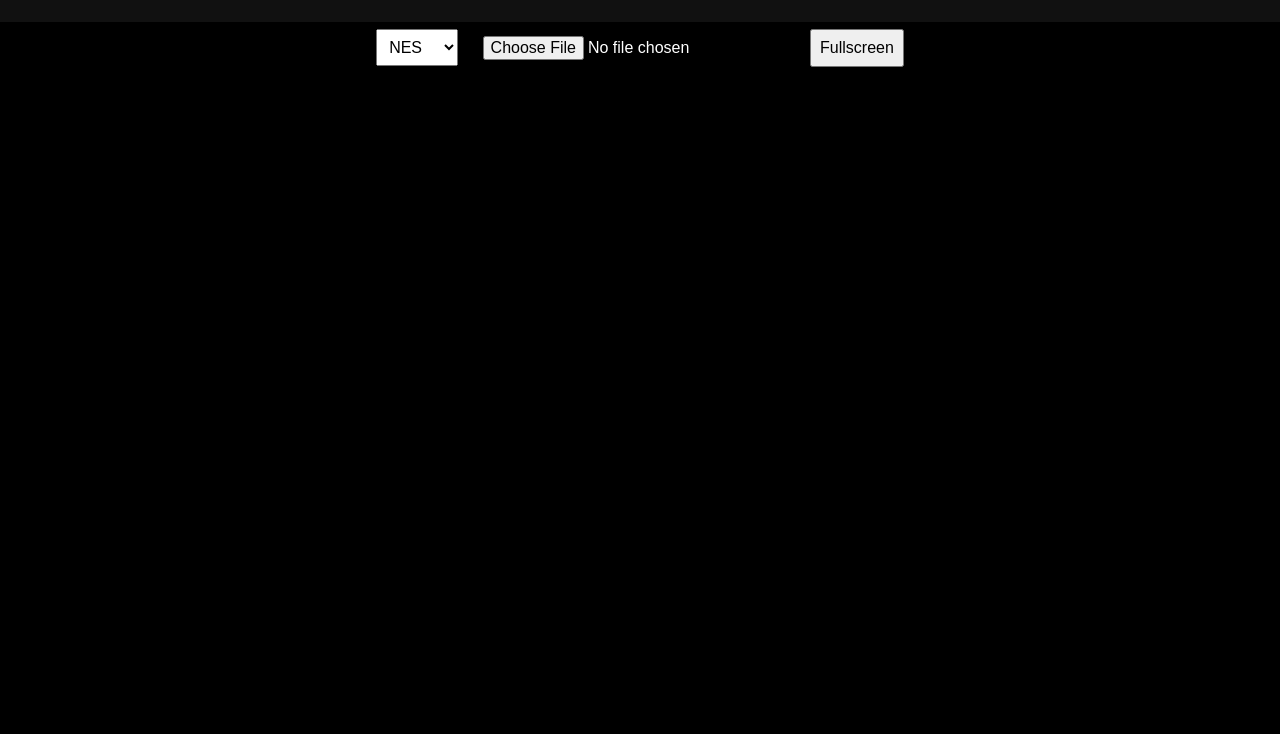
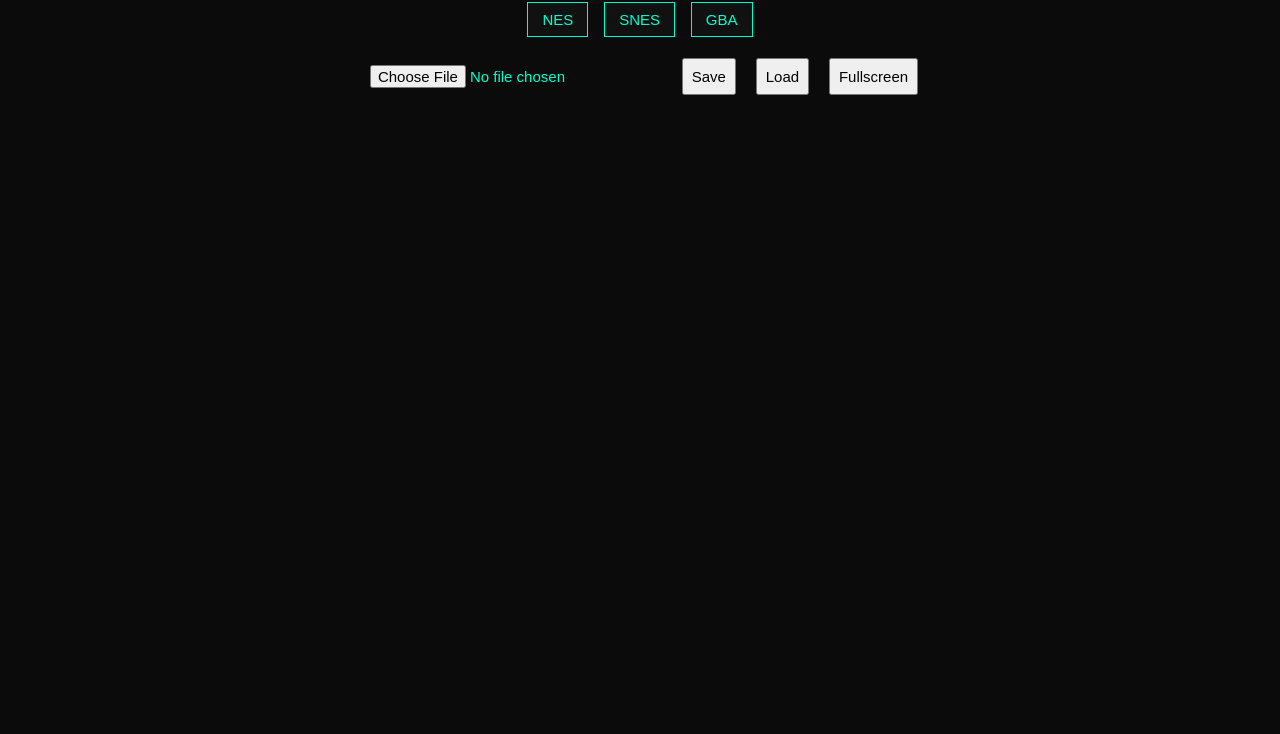
Before and after one commit to coolbrobeast/emulator-site, a plain HTML site: page index.html in a window 1280 px wide. Shown: the part 66-800 px from the top of the page. Drawn offline with Linux system fonts and the light colour scheme.

Commit message:
Update index.html

```diff
--- a/index.html
+++ b/index.html
@@ -1,5 +1,5 @@
 <!DOCTYPE html>
-<html lang="en">
+<html>
 <head>
 <meta charset="UTF-8">
 <title>Retro Emulator</title>
@@ -7,53 +7,89 @@
 <style>
 body {
   margin: 0;
-  background: black;
-  color: white;
-  font-family: Arial, sans-serif;
+  background: #0b0b0b;
+  color: #00ffcc;
+  font-family: monospace;
   text-align: center;
 }
 
 header {
-  padding: 10px;
+  padding: 12px;
+  font-size: 22px;
   background: #111;
+  border-bottom: 2px solid #00ffcc;
 }
 
-select, input, button {
+#tabs button {
+  background: #111;
+  color: #00ffcc;
+  border: 1px solid #00ffcc;
+  padding: 8px 14px;
+  margin: 4px;
+  cursor: pointer;
+}
+
+#controls {
+  padding: 10px;
+}
+
+input, button {
   padding: 8px;
   margin: 6px;
-  font-size: 16px;
+  font-size: 15px;
 }
 
 #game {
   width: 100%;
-  height: 80vh;
+  height: 75vh;
 }
 </style>
 </head>
 
 <body>
 
-<header>
-  <h2>🎮 Retro Emulator</h2>
-</header>
+<header>🕹 Retro Emulator</header>
 
-<div>
-  <select id="system">
-    <option value="nes">NES</option>
-    <option value="snes">SNES</option>
-    <option value="gba">GBA</option>
-  </select>
+<div id="tabs">
+  <button onclick="setSystem('nes')">NES</button>
+  <button onclick="setSystem('snes')">SNES</button>
+  <button onclick="setSystem('gba')">GBA</button>
+</div>
 
+<div id="controls">
   <input type="file" id="rom">
+  <button onclick="saveState()">Save</button>
+  <button onclick="loadState()">Load</button>
   <button onclick="goFullscreen()">Fullscreen</button>
 </div>
 
 <div id="game"></div>
 
 <script>
+let currentSystem = "nes";
+
+function setSystem(sys) {
+  currentSystem = sys;
+  alert("Selected: " + sys.toUpperCase());
+}
+
 function goFullscreen() {
   const el = document.getElementById("game");
   if (el.requestFullscreen) el.requestFullscreen();
+}
+
+function saveState() {
+  if (window.EJS_emulator) {
+    window.EJS_emulator.saveState();
+    alert("State Saved!");
+  }
+}
+
+function loadState() {
+  if (window.EJS_emulator) {
+    window.EJS_emulator.loadState();
+    alert("State Loaded!");
+  }
 }
 
 document.getElementById("rom").addEventListener("change", function(e) {
@@ -63,27 +99,27 @@
   document.getElementById("game").innerHTML = "";
 
   const url = URL.createObjectURL(file);
-  const system = document.getElementById("system").value;
 
-  // EmulatorJS config (MUST be before loader)
   window.EJS_player = "#game";
   window.EJS_gameUrl = url;
-  window.EJS_core = system;
+  window.EJS_core = currentSystem;
   window.EJS_pathtodata = "https://cdn.emulatorjs.org/stable/data/";
   window.EJS_startOnLoaded = true;
+  window.EJS_fullscreenOnLoad = true;
 
   // 🔊 SOUND ENABLED
   window.EJS_muteOnStart = false;
+
+  // 🎮 Controllers + multiplayer
+  window.EJS_multitap = true;
 
   // NES stability
   window.EJS_biosUrl = "";
   window.EJS_disableDatabases = true;
 
-  // Remove old loader
   const old = document.getElementById("ejs");
   if (old) old.remove();
 
-  // Load EmulatorJS
   const script = document.createElement("script");
   script.src = "https://cdn.emulatorjs.org/stable/data/loader.js";
   script.id = "ejs";
```
